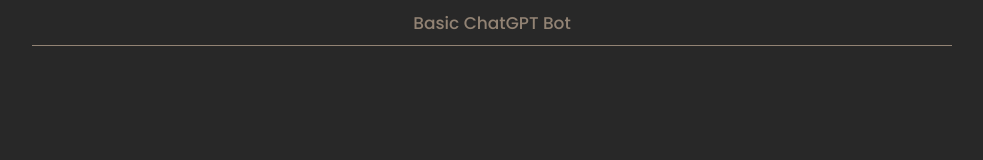
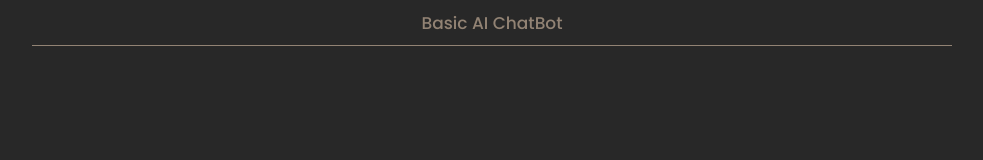
Before and after one commit to lucasecs92/chat-bot, a Next.js app in the folder chat-bot-next/: page / in a window 1280 px wide. Shown: the top 160 px of the page, without its empty margins (148-1131 px from the left). Built offline with nearby package versions, Linux system fonts and the light colour scheme.

Commit message:
Update Header.jsx

```diff
--- a/chat-bot-next/src/components/Header.jsx
+++ b/chat-bot-next/src/components/Header.jsx
@@ -3,7 +3,7 @@
 const Header = () => (
     <header className={styles.headerContainer}>
         <h3 onClick={() => window.location.reload() }>
-            Basic ChatGPT Bot
+            Basic AI ChatBot
         </h3>
     </header>
 );
```
